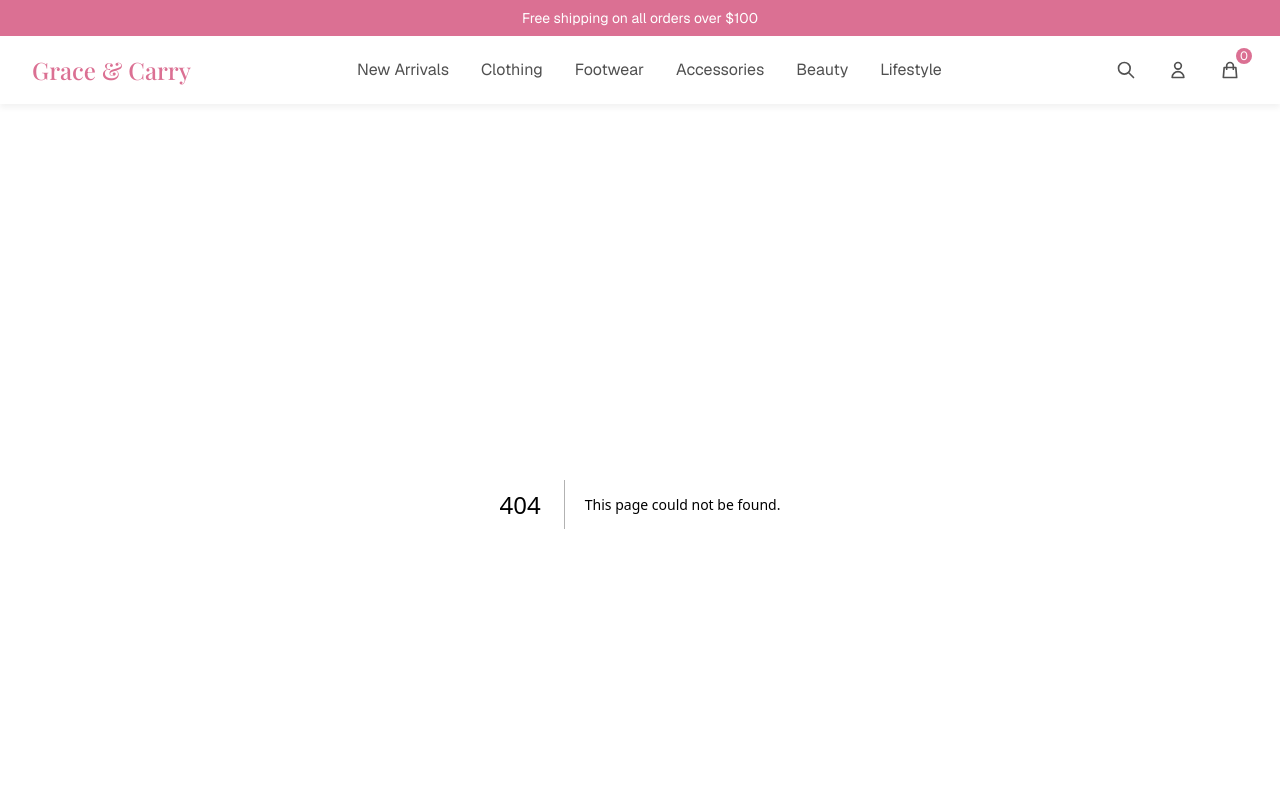
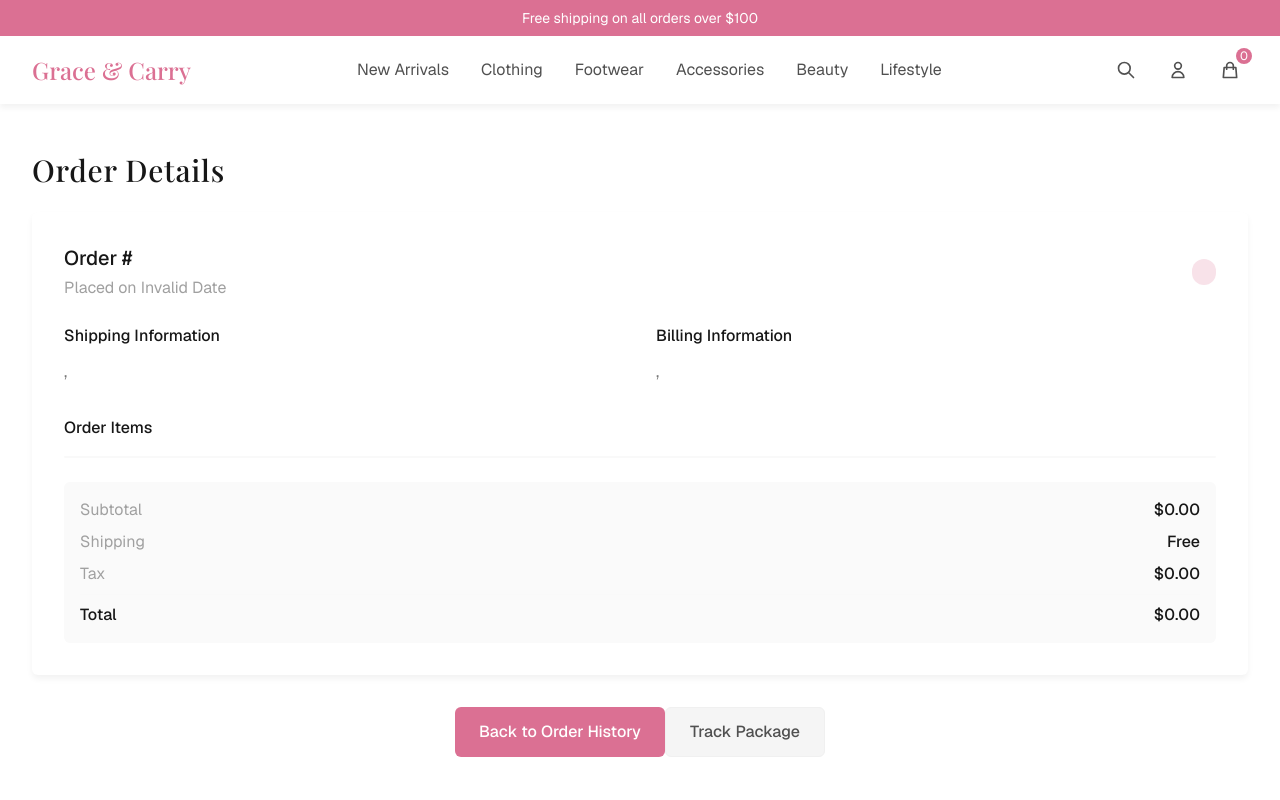
Before and after one commit to paradoxe35/gracecarry, a Next.js app: page /account/orders/1 in a window 1280 px wide. Before the commit this address had no page. Shown: the top 800 px of the page. Built offline with nearby package versions, Linux system fonts and the light colour scheme; a web font is replaced by a local one.

Commit message:
feat: Implement Order Details page with mock data and loading state

```diff
--- /dev/null
+++ b/src/app/account/orders/[id]/page.tsx
@@ -0,0 +1,301 @@
+"use client";
+
+import React, { useEffect, useState } from "react";
+import Image from "next/image";
+import Button from "@/components/ui/Button";
+
+// Define the type for order items
+interface OrderItem {
+  id: number;
+  name: string;
+  price: number;
+  quantity: number;
+  image: string;
+}
+
+// Define the type for address
+interface Address {
+  name: string;
+  street: string;
+  city: string;
+  state: string;
+  zipCode: string;
+  country: string;
+}
+
+// Define the type for order data
+interface Order {
+  id: string;
+  date: string;
+  status: string;
+  shippingAddress: Address;
+  billingAddress: Address;
+  paymentMethod: string;
+  shippingMethod: string;
+  total: number;
+  items: OrderItem[];
+}
+
+// Mock order data (same as in account page)
+const orderData: Order[] = [
+  {
+    id: "ORD-12345",
+    date: "2025-04-15",
+    status: "Delivered",
+    shippingAddress: {
+      name: "Jane Doe",
+      street: "123 Fashion Avenue",
+      city: "New York",
+      state: "NY",
+      zipCode: "10001",
+      country: "United States",
+    },
+    billingAddress: {
+      name: "Jane Doe",
+      street: "456 Style Street",
+      city: "Los Angeles",
+      state: "CA",
+      zipCode: "90001",
+      country: "United States",
+    },
+    paymentMethod: "Credit Card ending in 4242",
+    shippingMethod: "Standard Shipping",
+    total: 339.98,
+    items: [
+      {
+        id: 1,
+        name: "Silk Wrap Dress",
+        price: 189.99,
+        quantity: 1,
+        image:
+          "https://images.unsplash.com/photo-1539008835657-9e8e9680c956?q=80&w=1000&auto=format&fit=crop",
+      },
+      {
+        id: 2,
+        name: "Leather Tote Bag",
+        price: 149.99,
+        quantity: 1,
+        image:
+          "https://images.unsplash.com/photo-1591561954557-26941169b49e?q=80&w=1000&auto=format&fit=crop",
+      },
+    ],
+  },
+  {
+    id: "ORD-12346",
+    date: "2025-03-28",
+    status: "Delivered",
+    shippingAddress: {
+      name: "Jane Doe",
+      street: "789 Style Lane",
+      city: "Chicago",
+      state: "IL",
+      zipCode: "60601",
+      country: "United States",
+    },
+    billingAddress: {
+      name: "Jane Doe",
+      street: "910 Fashion Blvd",
+      city: "San Francisco",
+      state: "CA",
+      zipCode: "94101",
+      country: "United States",
+    },
+    paymentMethod: "PayPal",
+    shippingMethod: "Express Shipping",
+    total: 219.99,
+    items: [
+      {
+        id: 4,
+        name: "Leather Ankle Boots",
+        price: 219.99,
+        quantity: 1,
+        image:
+          "https://images.unsplash.com/photo-1543163521-1bf539c55dd2?q=80&w=1000&auto=format&fit=crop",
+      },
+    ],
+  },
+];
+
+const getOrderById = (id: string): Order | undefined => {
+  return orderData.find((order) => order.id === id);
+};
+
+interface Props {
+  params: Promise<{
+    id: string;
+  }>;
+}
+
+const defaultOrder: Order = {
+  id: "",
+  date: "",
+  status: "",
+  shippingAddress: {
+    name: "",
+    street: "",
+    city: "",
+    state: "",
+    zipCode: "",
+    country: "",
+  },
+  billingAddress: {
+    name: "",
+    street: "",
+    city: "",
+    state: "",
+    zipCode: "",
+    country: "",
+  },
+  paymentMethod: "",
+  shippingMethod: "",
+  total: 0,
+  items: [],
+};
+
+export default function OrderDetailsPage({ params: paramsPromise }: Props) {
+  const params = React.use(paramsPromise);
+
+  const [order, setOrder] = useState<Order>(defaultOrder);
+  const [isLoading, setIsLoading] = useState(true);
+
+  useEffect(() => {
+    const orderId = params.id;
+    const foundOrder = getOrderById(orderId);
+
+    if (foundOrder) {
+      setOrder(foundOrder);
+    }
+
+    setIsLoading(false);
+  }, [params.id]);
+
+  if (isLoading) {
+    return (
+      <div className="g-container py-12 text-center">
+        <p>Loading order details...</p>
+      </div>
+    );
+  }
+
+  return (
+    <div className="g-container py-12">
+      <h1 className="g-heading text-3xl mb-6">Order Details</h1>
+
+      <div className="bg-white rounded-md shadow-soft p-8 mb-8">
+        <div className="md:flex justify-between items-center mb-6">
+          <div>
+            <h2 className="text-xl font-medium mb-1">Order #{order.id}</h2>
+            <p className="text-neutral-600">
+              Placed on{" "}
+              {new Date(order.date).toLocaleDateString("en-US", {
+                year: "numeric",
+                month: "long",
+                day: "numeric",
+              })}
+            </p>
+          </div>
+          <div className="mt-4 md:mt-0">
+            <span
+              className={`px-3 py-1 bg-primary/20 text-primary rounded-full text-sm font-medium`}
+            >
+              {order.status}
+            </span>
+          </div>
+        </div>
+
+        <div className="grid grid-cols-1 md:grid-cols-2 gap-8 mb-8">
+          <div>
+            <h3 className="font-medium mb-3">Shipping Information</h3>
+            <div className="text-neutral-700">
+              <p className="font-medium">{order.shippingAddress.name}</p>
+              <p>{order.shippingAddress.street}</p>
+              <p>
+                {order.shippingAddress.city}, {order.shippingAddress.state}{" "}
+                {order.shippingAddress.zipCode}
+              </p>
+              <p>{order.shippingAddress.country}</p>
+            </div>
+          </div>
+
+          <div>
+            <h3 className="font-medium mb-3">Billing Information</h3>
+            <div className="text-neutral-700">
+              <p className="font-medium">{order.billingAddress.name}</p>
+              <p>{order.billingAddress.street}</p>
+              <p>
+                {order.billingAddress.city}, {order.billingAddress.state}{" "}
+                {order.billingAddress.zipCode}
+              </p>
+              <p>{order.billingAddress.country}</p>
+            </div>
+          </div>
+        </div>
+
+        <h3 className="font-medium mb-4">Order Items</h3>
+        <div className="border border-neutral-200 rounded-md overflow-hidden mb-6">
+          {order.items.map((item) => (
+            <div
+              key={item.id}
+              className={`p-4 flex items-center border-b border-neutral-200 last:border-b-0`}
+            >
+              <div className="relative w-16 h-16 flex-shrink-0">
+                <Image
+                  src={item.image}
+                  alt={item.name}
+                  fill
+                  style={{ objectFit: "cover" }}
+                  className="rounded-md"
+                />
+              </div>
+              <div className="ml-4 flex-grow">
+                <h4 className="font-medium">{item.name}</h4>
+                <p className="text-sm text-neutral-600">Qty: {item.quantity}</p>
+              </div>
+              <div className="text-right">
+                <p className="font-medium">${item.price.toFixed(2)}</p>
+              </div>
+            </div>
+          ))}
+        </div>
+
+        <div className="bg-neutral-50 p-4 rounded-md">
+          <div className="space-y-2">
+            <div className="flex justify-between">
+              <span className="text-neutral-600">Subtotal</span>
+              <span className="font-medium">${order.total.toFixed(2)}</span>
+            </div>
+
+            <div className="flex justify-between">
+              <span className="text-neutral-600">Shipping</span>
+              <span className="font-medium">Free</span>
+            </div>
+
+            <div className="flex justify-between">
+              <span className="text-neutral-600">Tax</span>
+              <span className="font-medium">$0.00</span>
+            </div>
+
+            <div className="border-t border-neutral-200 pt-2 mt-2">
+              <div className="flex justify-between">
+                <span className="font-medium">Total</span>
+                <span className="font-medium">${order.total.toFixed(2)}</span>
+              </div>
+            </div>
+          </div>
+        </div>
+      </div>
+
+      <div className="flex justify-center">
+        <Button variant="primary" href="/account/orders">
+          Back to Order History
+        </Button>
+        <Button
+          variant="secondary"
+          href="https://www.example.com/track-package"
+        >
+          Track Package
+        </Button>
+      </div>
+    </div>
+  );
+}
--- a/src/app/category/[slug]/page.tsx
+++ b/src/app/category/[slug]/page.tsx
@@ -6,6 +6,7 @@ import Link from "next/link";
 import ProductCard from "@/components/product/ProductCard";
 import Button from "@/components/ui/Button";
 import Input from "@/components/ui/Input";
+import React from "react";
 
 // Mock category data
 const getCategoryBySlug = (slug: string) => {
@@ -163,7 +164,13 @@ const sortOptions = [
   { value: "best-selling", label: "Best Selling" },
 ];
 
-export default function CategoryPage({ params }: { params: { slug: string } }) {
+export default function CategoryPage({
+  params: paramsPromise,
+}: {
+  params: Promise<{ slug: string }>;
+}) {
+  const params = React.use(paramsPromise);
+
   const category = useMemo(() => getCategoryBySlug(params.slug), [params.slug]);
   const allProducts = useMemo(
     () => getProductsByCategory(params.slug),
--- a/src/app/layout.tsx
+++ b/src/app/layout.tsx
@@ -5,6 +5,7 @@ import Header from "@/components/layout/Header";
 import Footer from "@/components/layout/Footer";
 import { ThemeProvider } from "next-themes";
 import { BRAND_NAME } from "@/lib/constants";
+import { Suspense } from "react";
 
 const geistSans = Geist({
   variable: "--font-geist-sans",
@@ -40,9 +41,11 @@ export default function RootLayout({
           attribute="class"
           defaultTheme="light"
         >
-          <Header />
-          <main className="flex-grow">{children}</main>
-          <Footer />
+          <Suspense>
+            <Header />
+            <main className="flex-grow">{children}</main>
+            <Footer />
+          </Suspense>
         </ThemeProvider>
       </body>
     </html>
--- a/src/app/product/[id]/page.tsx
+++ b/src/app/product/[id]/page.tsx
@@ -1,50 +1,57 @@
-'use client';
+"use client";
 
-import { useState } from 'react';
-import Image from 'next/image';
-import Link from 'next/link';
-import Button from '@/components/ui/Button';
+import { use, useState } from "react";
+import Image from "next/image";
+import Link from "next/link";
+import Button from "@/components/ui/Button";
 
 // This would normally come from an API or database
 const getProductById = (id: string) => {
   // Mock product data
   return {
     id: parseInt(id),
-    name: 'Silk Wrap Dress',
+    name: "Silk Wrap Dress",
     price: 189.99,
     discount: 0,
-    description: 'Elegant silk wrap dress with a flattering silhouette. Perfect for both formal occasions and casual outings. Made from 100% premium silk with a smooth finish and comfortable fit.',
+    description:
+      "Elegant silk wrap dress with a flattering silhouette. Perfect for both formal occasions and casual outings. Made from 100% premium silk with a smooth finish and comfortable fit.",
     details: [
-      'Material: 100% Silk',
-      'Wrap design with tie closure',
-      'Flowy A-line silhouette',
-      'Midi length',
-      'Dry clean only'
+      "Material: 100% Silk",
+      "Wrap design with tie closure",
+      "Flowy A-line silhouette",
+      "Midi length",
+      "Dry clean only",
     ],
-    sizes: ['XS', 'S', 'M', 'L', 'XL'],
-    colors: ['Black', 'Navy', 'Burgundy', 'Emerald'],
-    category: 'Dresses',
+    sizes: ["XS", "S", "M", "L", "XL"],
+    colors: ["Black", "Navy", "Burgundy", "Emerald"],
+    category: "Dresses",
     images: [
-      'https://images.unsplash.com/photo-1539008835657-9e8e9680c956?q=80&w=1000&auto=format&fit=crop',
-      'https://images.unsplash.com/photo-1515886657613-9f3515b0c78f?q=80&w=1000&auto=format&fit=crop',
-      'https://images.unsplash.com/photo-1496747611176-843222e1e57c?q=80&w=1000&auto=format&fit=crop',
-      'https://images.unsplash.com/photo-1509631179647-0177331693ae?q=80&w=1000&auto=format&fit=crop'
+      "https://images.unsplash.com/photo-1539008835657-9e8e9680c956?q=80&w=1000&auto=format&fit=crop",
+      "https://images.unsplash.com/photo-1515886657613-9f3515b0c78f?q=80&w=1000&auto=format&fit=crop",
+      "https://images.unsplash.com/photo-1496747611176-843222e1e57c?q=80&w=1000&auto=format&fit=crop",
+      "https://images.unsplash.com/photo-1509631179647-0177331693ae?q=80&w=1000&auto=format&fit=crop",
     ],
     reviews: {
       average: 4.8,
-      count: 124
+      count: 124,
     },
     inStock: true,
     isNew: true,
-    relatedProducts: [2, 3, 4, 5]
+    relatedProducts: [2, 3, 4, 5],
   };
 };
 
-export default function ProductPage({ params }: { params: { id: string } }) {
+export default function ProductPage({
+  params: paramsPromise,
+}: {
+  params: Promise<{ id: string }>;
+}) {
+  const params = use(paramsPromise);
+
   const product = getProductById(params.id);
 
-  const [selectedSize, setSelectedSize] = useState('');
-  const [selectedColor, setSelectedColor] = useState('');
+  const [selectedSize, setSelectedSize] = useState("");
+  const [selectedColor, setSelectedColor] = useState("");
   const [quantity, setQuantity] = useState(1);
   const [activeImage, setActiveImage] = useState(0);
 
@@ -55,9 +62,10 @@ export default function ProductPage({ params }: { params: { id: string } }) {
   };
 
   const hasDiscount = product.discount && product.discount > 0;
-  const discountedPrice = hasDiscount && product.discount
-    ? product.price - (product.price * (product.discount / 100))
-    : product.price;
+  const discountedPrice =
+    hasDiscount && product.discount
+      ? product.price - product.price * (product.discount / 100)
+      : product.price;
 
   return (
     <div className="g-container py-12">
@@ -65,11 +73,18 @@ export default function ProductPage({ params }: { params: { id: string } }) {
       <nav className="mb-8">
         <ol className="flex text-sm">
           <li className="flex items-center">
-            <Link href="/" className="text-neutral-600 hover:text-primary">Home</Link>
+            <Link href="/" className="text-neutral-600 hover:text-primary">
+              Home
+            </Link>
             <span className="mx-2 text-neutral-400">/</span>
           </li>
           <li className="flex items-center">
-            <Link href={`/category/${product.category.toLowerCase()}`} className="text-neutral-600 hover:text-primary">{product.category}</Link>
+            <Link
+              href={`/category/${product.category.toLowerCase()}`}
+              className="text-neutral-600 hover:text-primary"
+            >
+              {product.category}
+            </Link>
             <span className="mx-2 text-neutral-400">/</span>
           </li>
           <li className="text-neutral-800 font-medium">{product.name}</li>
@@ -112,7 +127,9 @@ export default function ProductPage({ params }: { params: { id: string } }) {
                 key={index}
                 onClick={() => setActiveImage(index)}
                 className={`relative aspect-square rounded-md overflow-hidden border-2 ${
-                  activeImage === index ? 'border-primary' : 'border-transparent'
+                  activeImage === index
+                    ? "border-primary"
+                    : "border-transparent"
                 }`}
               >
                 <Image
@@ -135,11 +152,17 @@ export default function ProductPage({ params }: { params: { id: string } }) {
           <div className="flex items-center mb-4">
             {hasDiscount ? (
               <>
-                <span className="text-2xl font-medium text-primary">${discountedPrice.toFixed(2)}</span>
-                <span className="text-neutral-500 line-through ml-3 text-lg">${product.price.toFixed(2)}</span>
+                <span className="text-2xl font-medium text-primary">
+                  ${discountedPrice.toFixed(2)}
+                </span>
+                <span className="text-neutral-500 line-through ml-3 text-lg">
+                  ${product.price.toFixed(2)}
+                </span>
               </>
             ) : (
-              <span className="text-2xl font-medium text-neutral-900">${product.price.toFixed(2)}</span>
+              <span className="text-2xl font-medium text-neutral-900">
+                ${product.price.toFixed(2)}
+              </span>
             )}
           </div>
 
@@ -151,16 +174,24 @@ export default function ProductPage({ params }: { params: { id: string } }) {
                   key={star}
                   xmlns="http://www.w3.org/2000/svg"
                   viewBox="0 0 24 24"
-                  fill={star <= Math.round(product.reviews.average) ? 'currentColor' : 'none'}
+                  fill={
+                    star <= Math.round(product.reviews.average)
+                      ? "currentColor"
+                      : "none"
+                  }
                   stroke="currentColor"
                   className={`w-5 h-5 ${
-                    star <= Math.round(product.reviews.average) ? 'text-yellow-400' : 'text-neutral-300'
+                    star <= Math.round(product.reviews.average)
+                      ? "text-yellow-400"
+                      : "text-neutral-300"
                   }`}
                 >
                   <path
                     strokeLinecap="round"
                     strokeLinejoin="round"
-                    strokeWidth={star <= Math.round(product.reviews.average) ? 0 : 1.5}
+                    strokeWidth={
+                      star <= Math.round(product.reviews.average) ? 0 : 1.5
+                    }
                     d="M11.049 2.927c.3-.921 1.603-.921 1.902 0l1.519 4.674a1 1 0 00.95.69h4.915c.969 0 1.371 1.24.588 1.81l-3.976 2.888a1 1 0 00-.363 1.118l1.518 4.674c.3.922-.755 1.688-1.538 1.118l-3.976-2.888a1 1 0 00-1.176 0l-3.976 2.888c-.783.57-1.838-.197-1.538-1.118l1.518-4.674a1 1 0 00-.363-1.118l-3.976-2.888c-.784-.57-.38-1.81.588-1.81h4.914a1 1 0 00.951-.69l1.519-4.674z"
                   />
                 </svg>
@@ -181,10 +212,10 @@ export default function ProductPage({ params }: { params: { id: string } }) {
               {product.colors.map((color) => {
                 // Map color names to actual color values
                 const colorMap: Record<string, string> = {
-                  'Black': 'bg-black',
-                  'Navy': 'bg-blue-900',
-                  'Burgundy': 'bg-red-900',
-                  'Emerald': 'bg-emerald-600',
+                  Black: "bg-black",
+                  Navy: "bg-blue-900",
+                  Burgundy: "bg-red-900",
+                  Emerald: "bg-emerald-600",
                 };
 
                 return (
@@ -192,7 +223,9 @@ export default function ProductPage({ params }: { params: { id: string } }) {
                     key={color}
                     onClick={() => setSelectedColor(color)}
                     className={`w-8 h-8 rounded-full ${colorMap[color]} ${
-                      selectedColor === color ? 'ring-2 ring-offset-2 ring-primary' : ''
+                      selectedColor === color
+                        ? "ring-2 ring-offset-2 ring-primary"
+                        : ""
                     }`}
                     aria-label={`Select ${color} color`}
                   />
@@ -205,8 +238,14 @@ export default function ProductPage({ params }: { params: { id: string } }) {
           <div className="mb-6">
             <div className="flex justify-between items-center mb-3">
               <h3 className="text-sm font-medium">Size: {selectedSize}</h3>
-              <button className="text-sm text-primary hover:underline">Size Guide</button>
+              <Link
+                href="/size-guide"
+                className="text-sm text-primary hover:underline"
+              >
+                Size Guide
+              </Link>
             </div>
+
             <div className="flex flex-wrap gap-2">
               {product.sizes.map((size) => (
                 <button
@@ -214,8 +253,8 @@ export default function ProductPage({ params }: { params: { id: string } }) {
                   onClick={() => setSelectedSize(size)}
                   className={`min-w-[3rem] h-10 px-3 border rounded-md ${
                     selectedSize === size
-                      ? 'border-primary bg-primary/5 text-primary'
-                      : 'border-neutral-300 text-neutral-800 hover:border-neutral-400'
+                      ? "border-primary bg-primary/5 text-primary"
+                      : "border-neutral-300 text-neutral-800 hover:border-neutral-400"
                   }`}
                 >
                   {size}
@@ -233,8 +272,19 @@ export default function ProductPage({ params }: { params: { id: string } }) {
                 className="w-10 h-10 border border-neutral-300 rounded-l-md flex items-center justify-center text-neutral-600 hover:bg-neutral-100"
                 disabled={quantity <= 1}
               >
-                <svg xmlns="http://www.w3.org/2000/svg" className="h-4 w-4" fill="none" viewBox="0 0 24 24" stroke="currentColor">
-                  <path strokeLinecap="round" strokeLinejoin="round" strokeWidth={2} d="M20 12H4" />
+                <svg
+                  xmlns="http://www.w3.org/2000/svg"
+                  className="h-4 w-4"
+                  fill="none"
+                  viewBox="0 0 24 24"
+                  stroke="currentColor"
+                >
+                  <path
+                    strokeLinecap="round"
+                    strokeLinejoin="round"
+                    strokeWidth={2}
+                    d="M20 12H4"
+                  />
                 </svg>
               </button>
               <input
@@ -250,8 +300,19 @@ export default function ProductPage({ params }: { params: { id: string } }) {
                 className="w-10 h-10 border border-neutral-300 rounded-r-md flex items-center justify-center text-neutral-600 hover:bg-neutral-100"
                 disabled={quantity >= 10}
               >
-                <svg xmlns="http://www.w3.org/2000/svg" className="h-4 w-4" fill="none" viewBox="0 0 24 24" stroke="currentColor">
-                  <path strokeLinecap="round" strokeLinejoin="round" strokeWidth={2} d="M12 6v12M6 12h12" />
+                <svg
+                  xmlns="http://www.w3.org/2000/svg"
+                  className="h-4 w-4"
+                  fill="none"
+                  viewBox="0 0 24 24"
+                  stroke="currentColor"
+                >
+                  <path
+                    strokeLinecap="round"
+                    strokeLinejoin="round"
+                    strokeWidth={2}
+                    d="M12 6v12M6 12h12"
+                  />
                 </svg>
               </button>
             </div>
@@ -259,10 +320,23 @@ export default function ProductPage({ params }: { params: { id: string } }) {
 
           {/* Add to cart and wishlist */}
           <div className="flex flex-col sm:flex-row gap-4 mb-8">
-            <Button variant="primary" fullWidth>Add to Cart</Button>
+            <Button variant="primary" fullWidth>
+              Add to Cart
+            </Button>
             <Button variant="outline" fullWidth>
-              <svg xmlns="http://www.w3.org/2000/svg" className="h-5 w-5 mr-2" fill="none" viewBox="0 0 24 24" stroke="currentColor">
-                <path strokeLinecap="round" strokeLinejoin="round" strokeWidth={2} d="M4.318 6.318a4.5 4.5 0 000 6.364L12 20.364l7.682-7.682a4.5 4.5 0 00-6.364-6.364L12 7.636l-1.318-1.318a4.5 4.5 0 00-6.364 0z" />
+              <svg
+                xmlns="http://www.w3.org/2000/svg"
+                className="h-5 w-5 mr-2"
+                fill="none"
+                viewBox="0 0 24 24"
+                stroke="currentColor"
+              >
+                <path
+                  strokeLinecap="round"
+                  strokeLinejoin="round"
+                  strokeWidth={2}
+                  d="M4.318 6.318a4.5 4.5 0 000 6.364L12 20.364l7.682-7.682a4.5 4.5 0 00-6.364-6.364L12 7.636l-1.318-1.318a4.5 4.5 0 00-6.364 0z"
+                />
               </svg>
               Add to Wishlist
             </Button>
```
